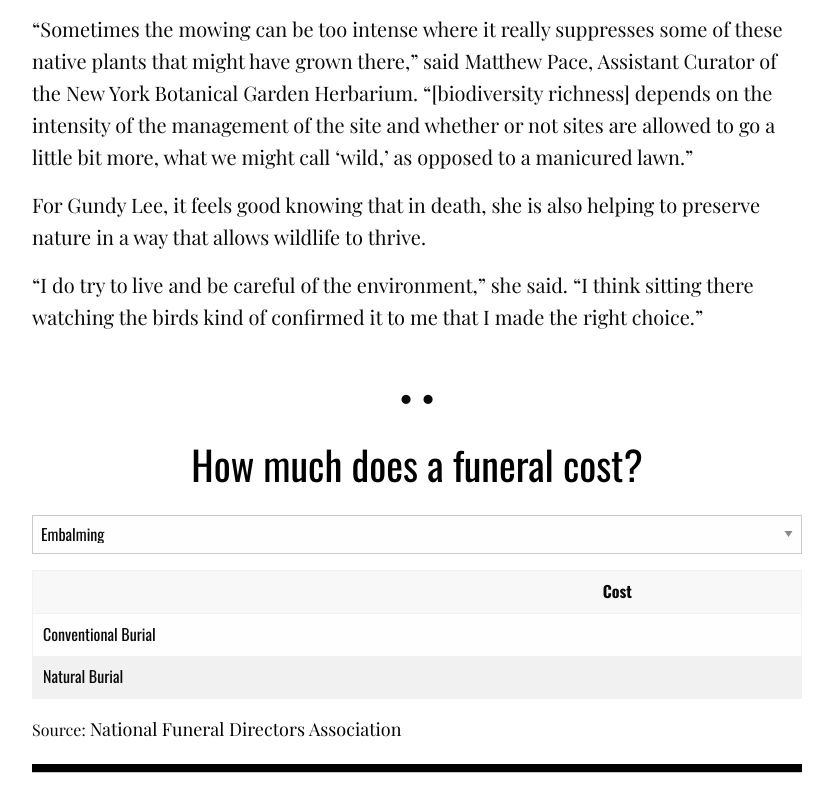
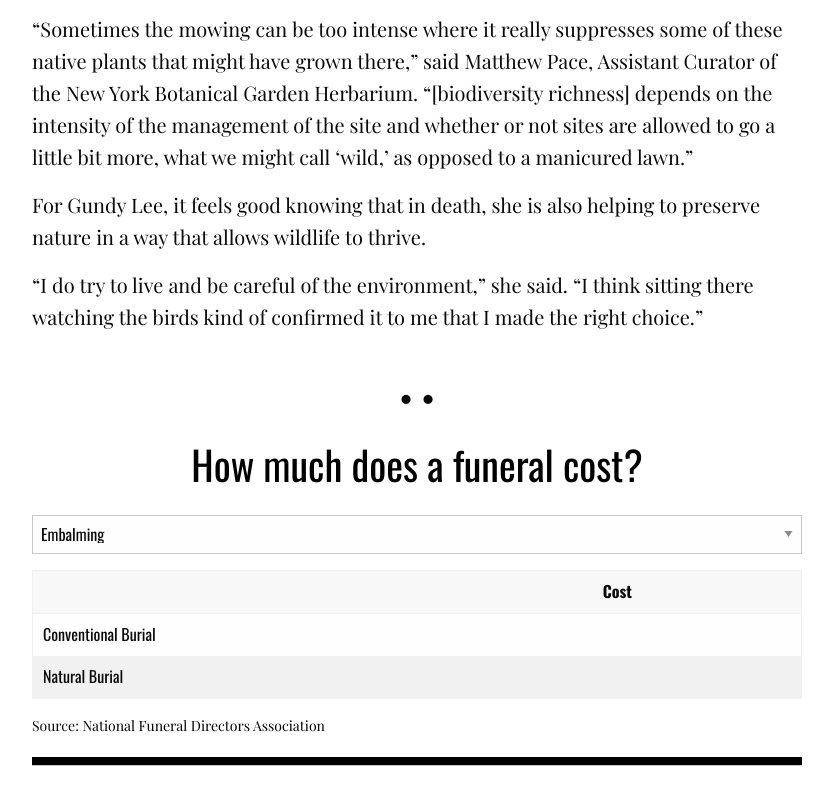
Before and after one commit to brandonshaik/capstone, a plain HTML site: page index.html in a window 1280 px wide. Shown: the part 6990-7783 px from the top of the page, without its empty margins (223-1056 px from the left). Drawn offline with nearby package versions, Linux system fonts and the light colour scheme; files whose address does not match are found by name; a web font is replaced by a local one.

Commit message:
source size

```diff
--- a/css/app.css
+++ b/css/app.css
@@ -208,17 +208,17 @@ td, #select{
 
 .source{
   font-family: 'Playfair Display', serif;
-  font-size: 16px;
+  font-size: 14px;
 }
 
 .sourcelink{
   font-family: 'Playfair Display', serif;
-  font-size: 18px;
+  font-size: 14px;
   color: black;
 }
 
 .sourcelink:hover{
   font-family: 'Playfair Display', serif;
-  font-size: 18px;
+  font-size: 14px;
   color: black;
 }
```
